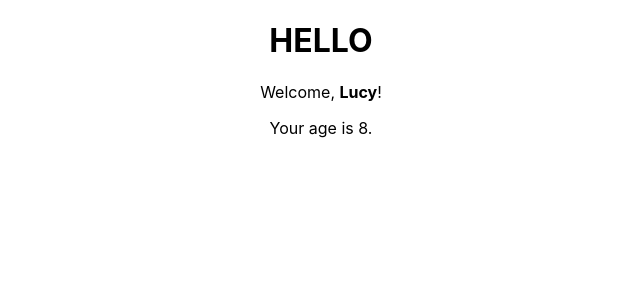
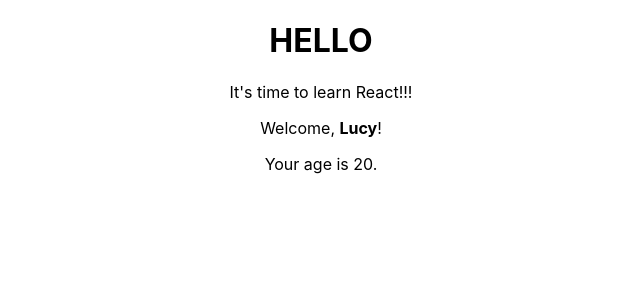
Before and after one commit to Fredeugine/my-app, a React (Create React App) app: page / in a window 1280 px wide. Shown: the top 300 px of the page, without its empty margins (319-959 px from the left). Built offline with nearby package versions, Linux system fonts and the light colour scheme.

Commit message:
React exercise 1

```diff
--- a/src/App.js
+++ b/src/App.js
@@ -8,7 +8,9 @@
   return (
       <div className="App">
         <h1>HELLO</h1>
-          <Welcome name={<strong>Lucy</strong>} age='8'></Welcome>
+          {message()}
+          <Welcome name={<strong>Lucy</strong>} age={20}></Welcome>
+
       </div>
 
   );
--- a/src/exx.js
+++ b/src/exx.js
@@ -1,5 +1,4 @@
 import React from "react";
-import {message} from "./App";
 
 
 
@@ -13,14 +12,25 @@
 
 export class Welcome extends React.Component {
     render() {
-        {message()}
+
         const { name, age } = this.props;
-        return (
-            <div>
-                <p>Welcome, {name}!</p>
-                <Age age={age} />
-            </div>
-        );
+        if (age >18 ){
+            return (
+                <div>
+                    <p>Welcome, {name}!</p>
+                    <div><Age age={age} /></div>
+                </div>
+            );
+        }
+        else {
+            return (
+                <div>
+                    <p>Welcome, {name}!</p>
+                </div>
+            );
+        }
+
+
     }
 }
 
```
